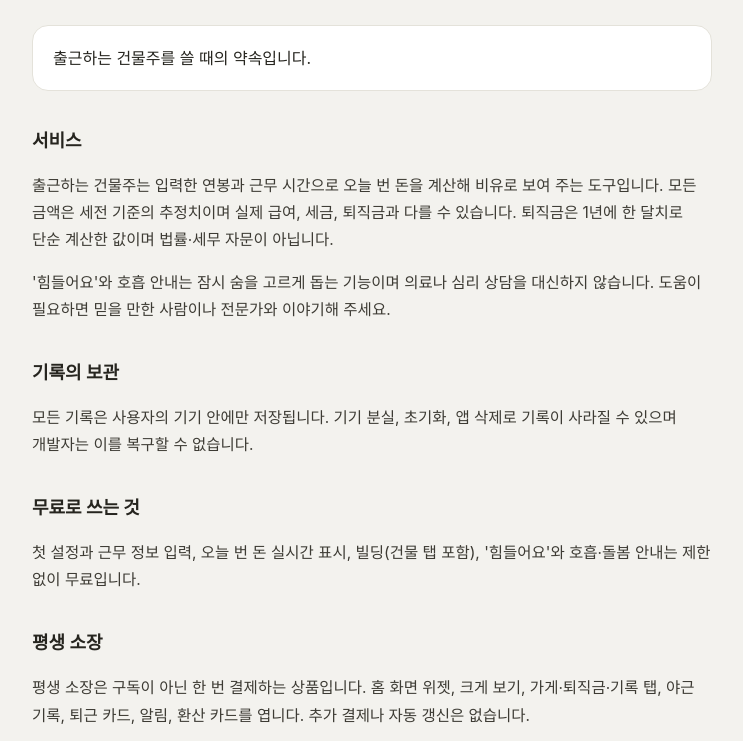
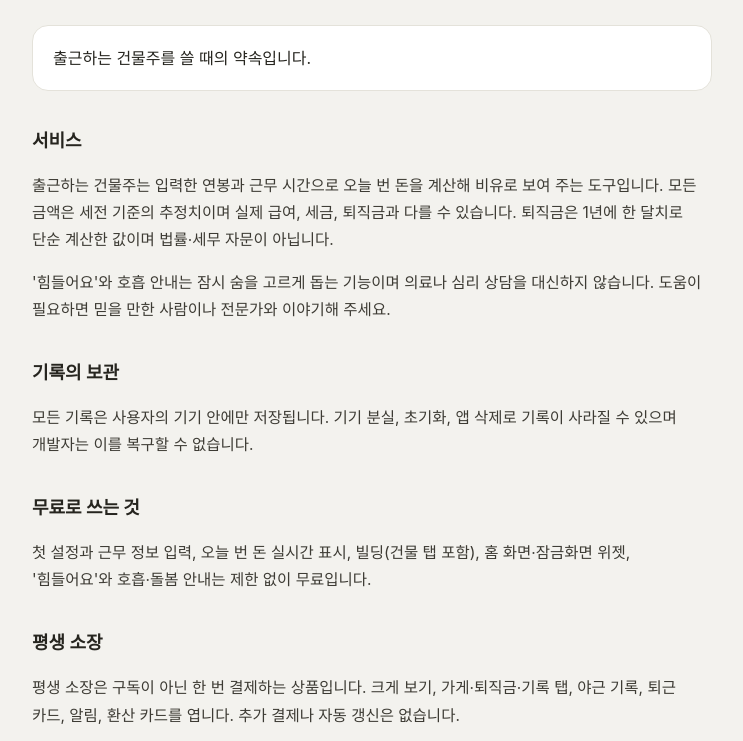
Before and after one commit to socuri9595-debug/apps-legal, a plain HTML site: page workinglandlord/terms/index.html in a window 1280 px wide. Shown: the part 197-938 px from the top of the page, without its empty margins (268-1011 px from the left). Drawn offline with Linux system fonts and the light colour scheme.

Commit message:
출근하는 건물주: widgets are free now
Co-Authored-By: Claude Opus 5 <noreply@anthropic.com>

```diff
--- a/workinglandlord/terms/index.html
+++ b/workinglandlord/terms/index.html
@@ -25,9 +25,9 @@
   <h2>기록의 보관</h2>
   <p>모든 기록은 사용자의 기기 안에만 저장됩니다. 기기 분실, 초기화, 앱 삭제로 기록이 사라질 수 있으며 개발자는 이를 복구할 수 없습니다.</p>
   <h2>무료로 쓰는 것</h2>
-  <p>첫 설정과 근무 정보 입력, 오늘 번 돈 실시간 표시, 빌딩(건물 탭 포함), '힘들어요'와 호흡·돌봄 안내는 제한 없이 무료입니다.</p>
+  <p>첫 설정과 근무 정보 입력, 오늘 번 돈 실시간 표시, 빌딩(건물 탭 포함), 홈 화면·잠금화면 위젯, '힘들어요'와 호흡·돌봄 안내는 제한 없이 무료입니다.</p>
   <h2>평생 소장</h2>
-  <p>평생 소장은 구독이 아닌 한 번 결제하는 상품입니다. 홈 화면 위젯, 크게 보기, 가게·퇴직금·기록 탭, 야근 기록, 퇴근 카드, 알림, 환산 카드를 엽니다. 추가 결제나 자동 갱신은 없습니다.</p>
+  <p>평생 소장은 구독이 아닌 한 번 결제하는 상품입니다. 크게 보기, 가게·퇴직금·기록 탭, 야근 기록, 퇴근 카드, 알림, 환산 카드를 엽니다. 추가 결제나 자동 갱신은 없습니다.</p>
   <p>가격은 스토어에 표시된 금액이 기준입니다(정가 5,500원, 출시 후 약 한 달 동안 3,300원). 결제는 Apple 계정 또는 Google 계정으로 청구되며, 환불은 각 스토어의 정책을 따릅니다. 환불되면 잠금 기능은 다시 닫히지만 기록은 지워지지 않습니다.</p>
   <p>앱을 다시 설치하거나 새 기기로 옮기면 설정 › 평생 소장 › '구매 복원' 또는 결제 화면의 '구매 복원'으로 다시 열 수 있습니다.</p>
   <h2>Apple 표준 EULA</h2>
```
